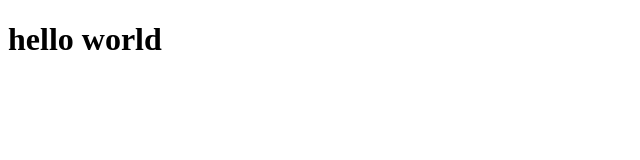
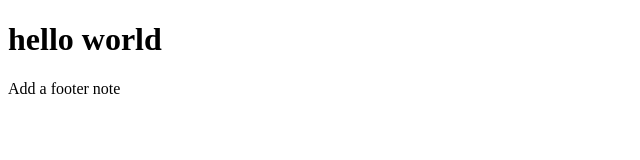
Before and after one commit to fk/vite-hello-world, a website: page index.html in a window 1280 px wide. Shown: the whole page, without its empty margins (0-640 px from the left). Drawn offline with Linux system fonts and the light colour scheme.

Commit message:
Add a footer note

```diff
--- a/index.html
+++ b/index.html
@@ -7,5 +7,6 @@
   </head>
   <body>
     <h1>hello world</h1>
+    <p>Add a footer note</p>
   </body>
 </html>
```
